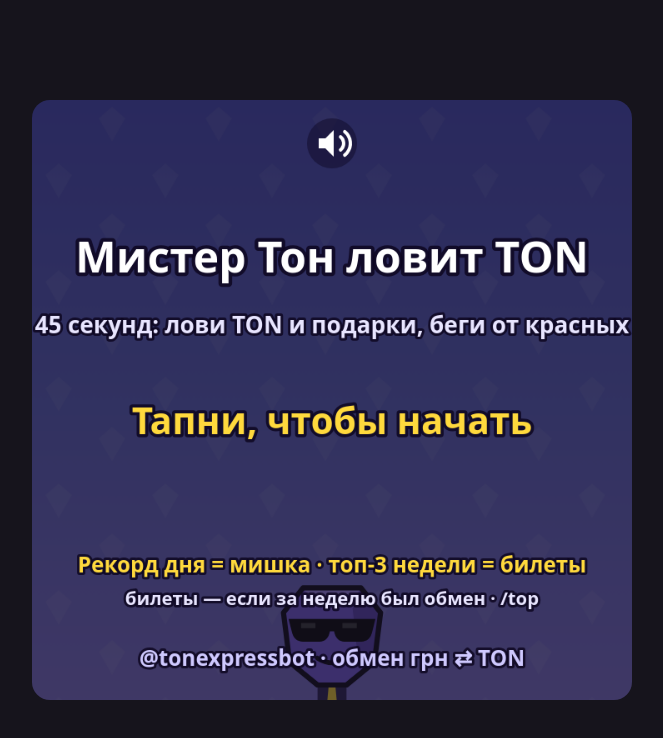
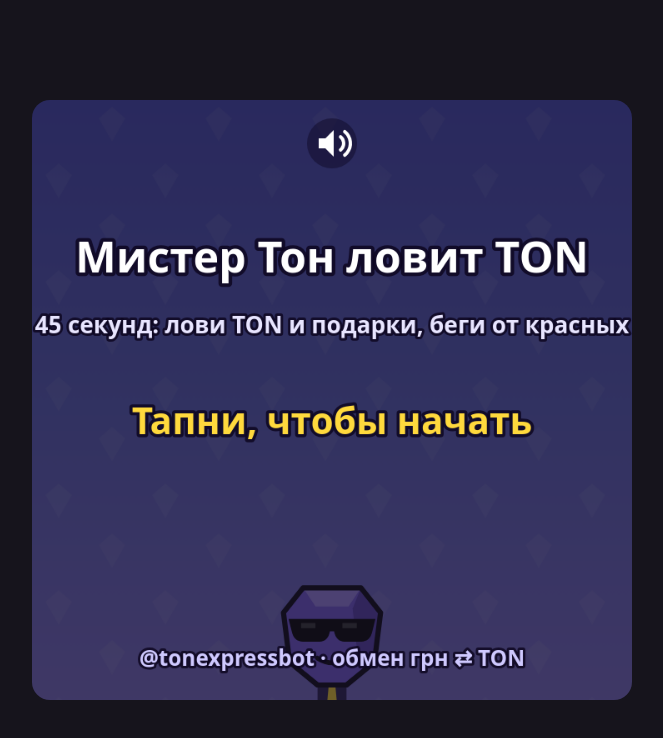
Before and after one commit to m1halch/stars-bot-showcase, a plain HTML site: page ton-catch.html in a window 1280 px wide. Shown: the whole page, without its empty margins (308-971 px from the left). Drawn offline with Linux system fonts and the light colour scheme; animation ran at ten frames a second.

Commit message:
Game: hide tournament/bear promise after the tournament ended
Co-Authored-By: Claude <noreply@anthropic.com>

```diff
--- a/ton-catch.html
+++ b/ton-catch.html
@@ -20,6 +20,7 @@
 // HapticFeedback (или navigator.vibrate вне Telegram). Ядро < 32 КБ — годится и для HTML-сообщений.
 (() => {
   const UK = /^uk/i.test(navigator.language || '');
+  const TOUR_ON = false;   // 11-15: турнир закончился — мишку и билеты на экране не обещаем (включить на следующий турнир)
   const T = UK ? {
     title: 'Містер Тон ловить TON', tap: 'Тапни, щоб почати', drag: '45 секунд: лови TON і подарунки, тікай від червоних',
     best: 'Рекорд', score: 'Рахунок', again: 'Тапни — ще раз', newBest: 'Новий рекорд!', bot: '@tonexpressbot · обмін грн ⇄ TON',
@@ -446,18 +447,18 @@
     }
     if (state.mode === 'menu') {
       overlay([[T.title, 96, 26], [T.drag, 136, 14, '#e8e5ff'], [T.tap, 196 + Math.sin(state.t * 4) * 3, 22, '#ffd93d'],
-        [best ? `${T.best}: ${best} TON` : '', 236, 16, '#e8e5ff'], [T.tour, 280, 13, '#ffd93d'], [T.tour2, 300, 11, '#e8e5ff'],
+        [best ? `${T.best}: ${best} TON` : '', 236, 16, '#e8e5ff'], [TOUR_ON ? T.tour : '', 280, 13, '#ffd93d'], [TOUR_ON ? T.tour2 : '', 300, 11, '#e8e5ff'],
         [T.bot, 336, 13, '#cfc9ff']]);
     } else if (state.mode === 'over') {
       overlay([[state.newBest ? T.newBest : `${T.score}: ${state.score} TON`, 92, 20, state.newBest ? '#ffd93d' : '#fff'],
         [`${T.best}: ${best} TON`, 140, 34, '#fff'], [T.bot, 186, 15, '#cfc9ff'], [T.again, 240 + Math.sin(state.t * 4) * 3, 20, '#ffd93d'],
-        [T.tour, 290, 13, '#ffd93d'], [T.tour2, 310, 11, '#e8e5ff']]);
+        [TOUR_ON ? T.tour : '', 290, 13, '#ffd93d'], [TOUR_ON ? T.tour2 : '', 310, 11, '#e8e5ff']]);
       const SB = shareBtn();
       g.fillStyle = '#ffd93d'; g.beginPath(); g.roundRect ? g.roundRect(SB.x, SB.y, SB.w, SB.h, 14) : g.rect(SB.x, SB.y, SB.w, SB.h); g.fill();
       g.fillStyle = '#0d0620'; g.font = '800 14px system-ui, sans-serif'; g.textAlign = 'center'; g.textBaseline = 'middle'; g.fillText('↗ ' + T.share, W / 2, SB.y + SB.h / 2 + 1);
       const sd = state.standing;
-      if (sd) {
-        const gap = sd.day_rank > 1 ? ` · ${T.toBear}: ${sd.day_leader - sd.day_mine + 1}` : ' · 🧸!';
+      if (sd && TOUR_ON) {
+        const gap =sd.day_rank > 1 ? ` · ${T.toBear}: ${sd.day_leader - sd.day_mine + 1}` : ' · 🧸!';
         text(`${T.day}: ${T.place} #${sd.day_rank}/${sd.day_players} · ${T.leader} ${sd.day_leader}${gap}`, W / 2, 266, 12, sd.day_rank === 1 ? '#7dffa8' : '#ffffff');
       }
       for (const p of state.parts) {
```
